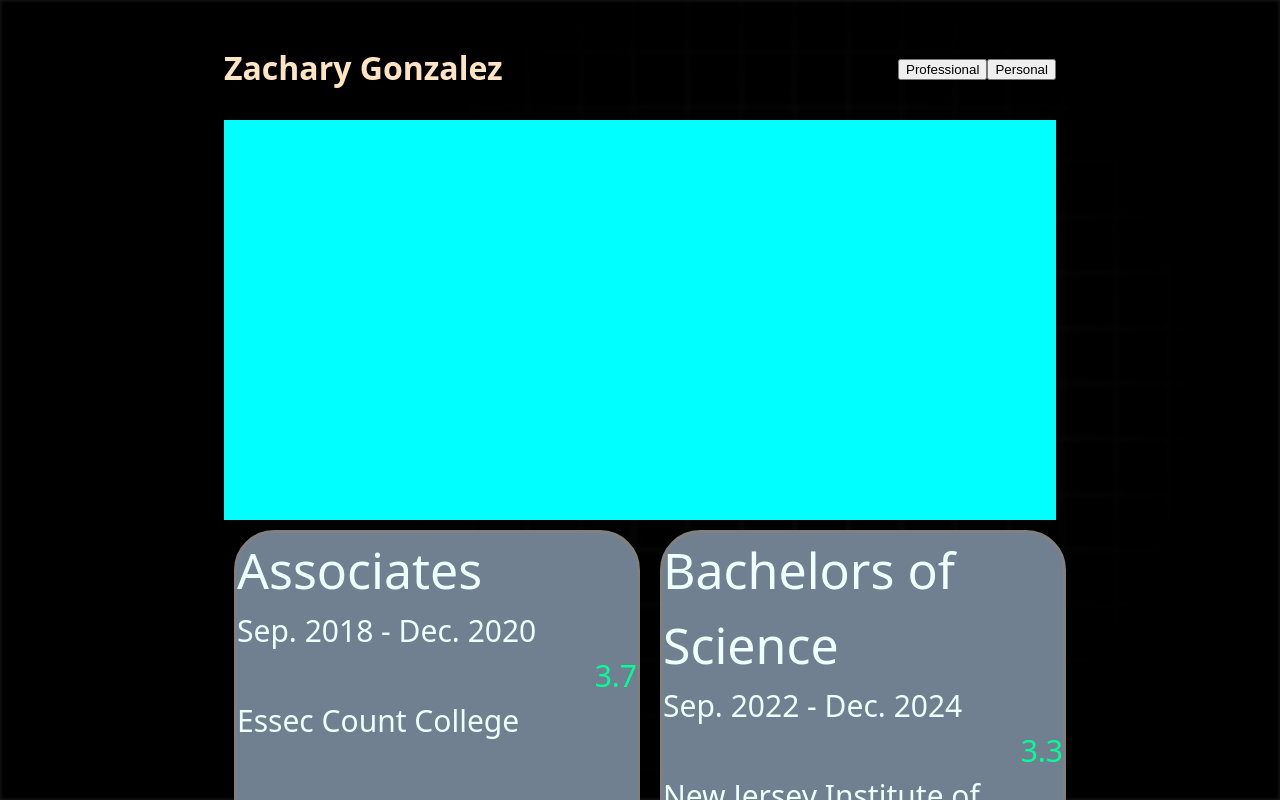
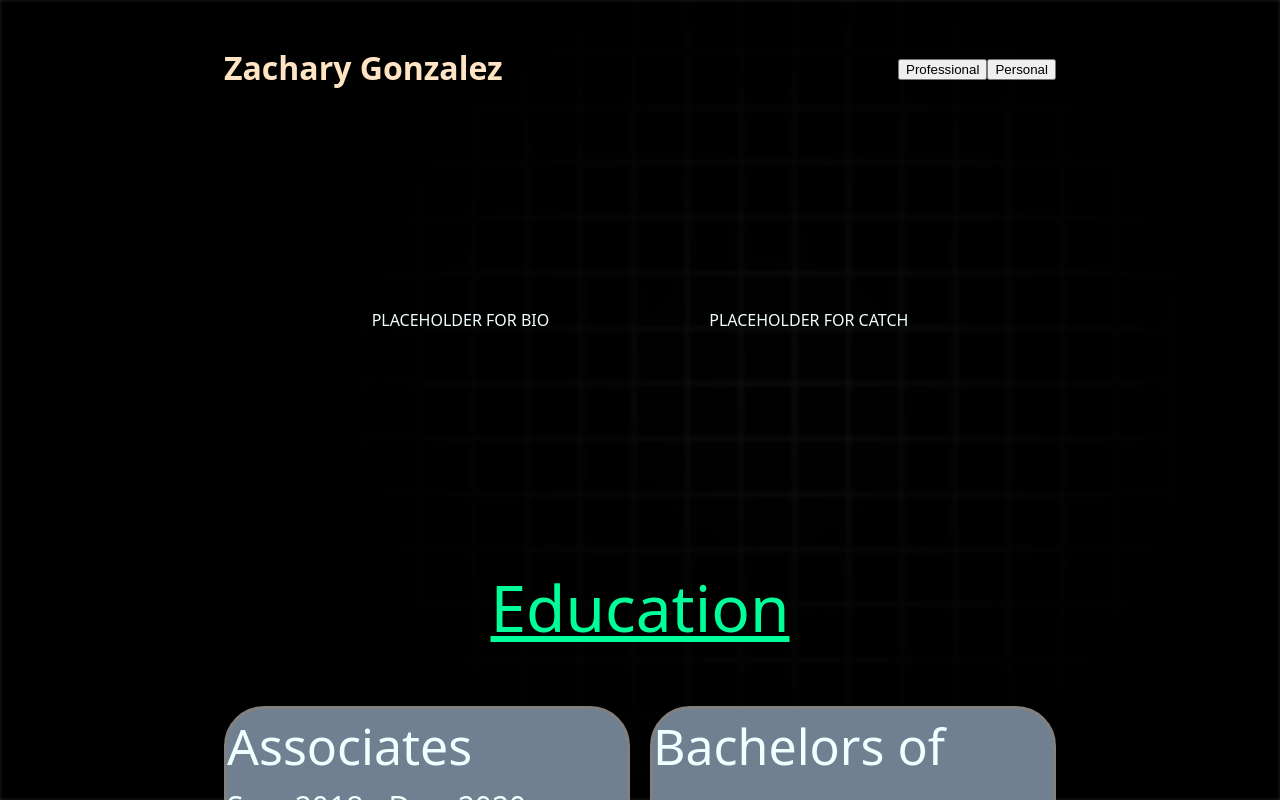
Before and after one commit to ZacharyGonzalez/Portfolio, a React (Vite) app: page / in a window 1280 px wide. Shown: the top 800 px of the page. Built offline with nearby package versions, Linux system fonts and the light colour scheme.

Commit message:
fixed up bio, added banner's between layouts

```diff
--- a/src/app/pages/professional/layouts/Bio.tsx
+++ b/src/app/pages/professional/layouts/Bio.tsx
@@ -1,8 +1,20 @@
 import '../styles/bio.css'
+import SplitScreen from '../../../../components/layout/SplitScreen'
 export default function Bio() {
     return (
         <div className="bio">
-
+            <SplitScreen
+                left={
+                    <>
+                    PLACEHOLDER FOR BIO
+                    </>
+                }
+                right={
+                    <>
+                    PLACEHOLDER FOR CATCH
+                    </>
+                }
+            />
         </div>
     )
 }
--- /dev/null
+++ b/src/app/pages/professional/professional.css
@@ -0,0 +1,7 @@
+.professional{
+    align-items: center;
+    align-content: center;
+    justify-content: center;
+    justify-items: center;
+    display:inline
+}
--- a/src/app/pages/professional/professional.tsx
+++ b/src/app/pages/professional/professional.tsx
@@ -1,16 +1,26 @@
+import './professional.css'
 import Bio from "./layouts/Bio"
 import Education from "./layouts/Education"
 import Skills from "./layouts/Skills"
 import Projects from "./layouts/Projects"
 import Timeline from "./layouts/Timeline"
+import Banner from '../../../components/layout/Banner'
 export default function Professional() {
     return (
-    <div>
-        <Bio />
-        <Education />
-        <Skills/>
-        <Projects/>
-        <Timeline/>
-    </div>
+        <div className='professional'>
+            <Bio />
+            <Banner title={'Education'} />
+            <Education />
+
+            <Banner title={'Skills'} />
+            <Skills />
+
+            <Banner title={'Projects'} />
+            <Projects />
+
+            <Banner title={'Timeline'} />
+            <Timeline />
+
+        </div>
     )
 }
--- a/src/app/pages/professional/styles/bio.css
+++ b/src/app/pages/professional/styles/bio.css
@@ -1,5 +1,7 @@
 .bio{
     width:100%;
     height:400px;
-    background-color: aqua;
+    align-content: center;
+    justify-items: center;
+    gap: 40px
 }
--- /dev/null
+++ b/src/components/layout/Banner.tsx
@@ -0,0 +1,12 @@
+import '../styles/banner.css'
+
+type BannerProp = {
+    title: string
+}
+export default function Banner({ title }: BannerProp) {
+    return (
+        <div className="banner">
+            {title}
+        </div>
+    )
+}
--- /dev/null
+++ b/src/components/styles/banner.css
@@ -0,0 +1,6 @@
+.banner {
+    font-size: 64px;
+    color: #00FF99;
+    text-decoration: underline;
+    padding: 40px;
+}
--- a/src/components/styles/navbar.css
+++ b/src/components/styles/navbar.css
@@ -1,8 +1,9 @@
 .navbar {
     display: flex;
     color: bisque;
+    align-items: center;
     justify-content: space-between;
-    align-items: center;
+    align-content: center;
     height: 40px;
-    padding-top:40px
+    padding-top:40px;
 }
--- a/src/components/styles/splitScreen.css
+++ b/src/components/styles/splitScreen.css
@@ -1,5 +1,5 @@
 .split-screen {
     display: flex;
-    gap:20px;
+    gap:160px;
     padding:20px;
 }
```
